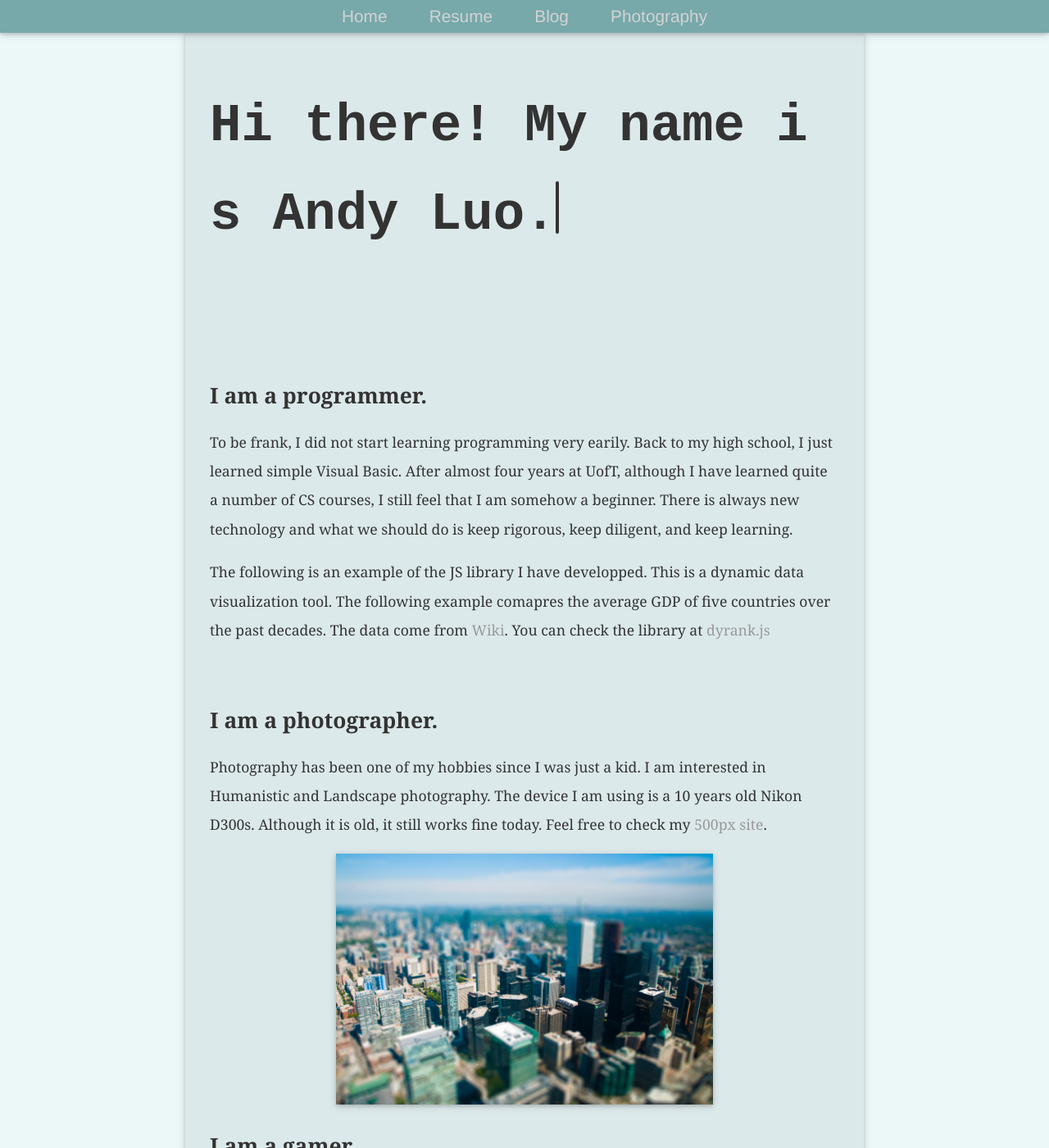
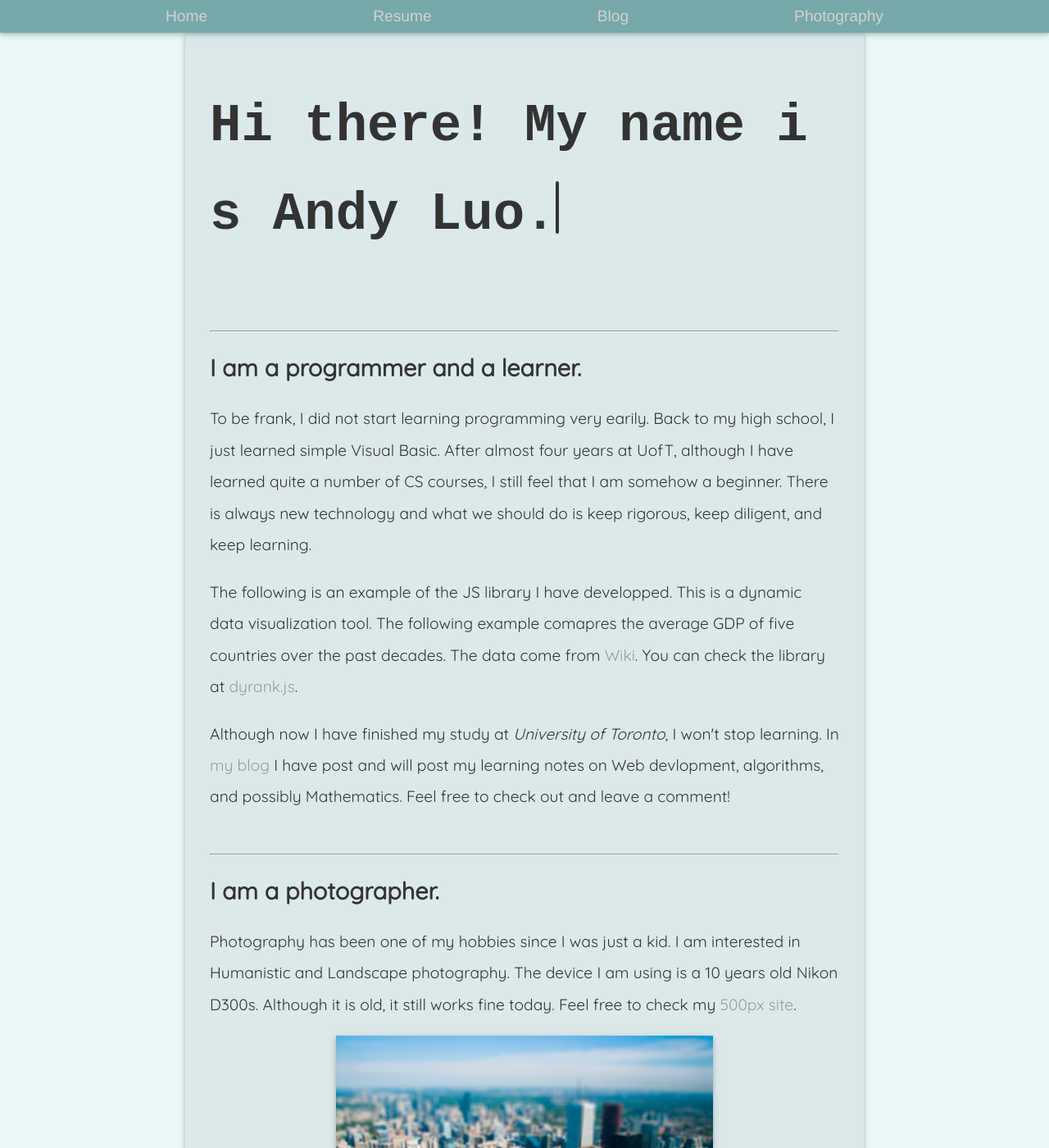
Before and after one commit to Andy8647/Andy8647.github.io, a Jekyll site: the page built from index.html, in a window 1280 px wide and 1400 px high. Shown: the whole window at 82% size. Built offline with Jekyll 4.4.1, drawn with Linux system fonts in a browser that asks for light colours; comment, search, counter and statistics services are not loaded; some of the changed text lies outside the part shown.

Commit message:
content added

```diff
--- a/_layouts/default.html
+++ b/_layouts/default.html
@@ -2,6 +2,8 @@
 <html>
   <head>
     <title>{{ page.title }}</title>
+    <!-- Google font: quicksand -->
+    <link href='https://fonts.googleapis.com/css?family=Quicksand' rel='stylesheet'>
     <!-- link to main stylesheet -->
     <link rel="stylesheet" type="text/css" href="/css/styles.css" />
     <link rel="shortcut icon" type="image/png" href="/favicon.ico" />
--- a/css/styles.css
+++ b/css/styles.css
@@ -1,6 +1,7 @@
 body {
   background-color: #ebf8f7;
   margin: 0%;
+  font-family: 'Quicksand';
 }
 
 .navibar {
@@ -10,18 +11,18 @@
   background-color: rgb(119, 168, 170);
   display: flex;
   line-height: 250%;
-  justify-content: center;
+  justify-content: space-evenly;
   box-shadow: rgb(0 0 0 / 15%) 0px 2px 4px 0px,
     rgb(0 0 0 / 15%) 0px 2px 10px 0px;
 }
 
 .navA {
   font-family: Helvetica;
-  font-size: 130%;
+  font-size: 120%;
   text-decoration: none;
   color: lightgrey;
-  margin-left: 2%;
-  margin-right: 2%;
+  /* margin-left: 2%;
+  margin-right: 2%; */
 }
 
 .narrowContainer {
@@ -29,8 +30,7 @@
   margin-left: auto;
   margin-right: auto;
   color: #333333;
-  font-family: Georgia;
-  font-size: 110%;
+  font-size: 120%;
   line-height: 200%;
   padding: 30px;
   background-color: #dce9eb;
@@ -52,7 +52,6 @@
 footer {
   border-top: 1px solid #d5d5d5;
   font-size: 100%;
-  font-family: monospace;
   color: #333333;
   margin-top: 5%;
   margin-bottom: 1%;
@@ -181,12 +180,10 @@
 }
 
 .postList a span {
-  font-family: "Courier New", Courier, monospace;
   font-size: 80%;
 }
 
 .postList a strong {
-  font-family: Georgia;
   color: #333333;
   font-size: 120%;
 }
--- a/cv/index.html
+++ b/cv/index.html
@@ -27,11 +27,11 @@
     interpersonal and communication skills.
   </li>
   <li>
-    Proficient in programming languages including JavaScript, HTML5, CSS3,
+    Proficient in programming languages including JavaScript, HTML&CSS,
     Python, C, Java, Git, R, LaTeX, Markdown, SQL.
   </li>
   <li>
-    Strong understanding of JS frameworks with React, MaterialUI. Familiar with NodeJS, npm, and jQuery.
+    Strong understanding of JS frameworks with React, MaterialUI. Familiar with NodeJS, npm, Ajax, and jQuery.
   </li>
 </ul>
 
--- a/index.html
+++ b/index.html
@@ -6,8 +6,8 @@
 <div class="blurb">
   <h1 id="typeEffect">Hi there! My name is Andy Luo.</h1>
   <br />
-  <br />
-  <h2>I am a programmer.</h2>
+  <hr />
+  <h2>I am a programmer and a learner.</h2>
   <p>
     To be frank, I did not start learning programming very earily. Back to my
     high school, I just learned simple Visual Basic. After almost four years at
@@ -24,10 +24,17 @@
       target="_blank"
       >Wiki</a
     >. You can check the library at
-    <a href="https://dynrank.herokuapp.com/" target="_blank">dyrank.js</a>
+    <a href="https://dynrank.herokuapp.com/" target="_blank">dyrank.js</a>.
   </p>
   <div id="Ex1"></div>
+  <p>
+    Although now I have finished my study at <i>University of Toronto</i>, I
+    won't stop learning. In <a href="https://andy8647.com/blog/">my blog</a> I
+    have post and will post my learning notes on Web devlopment, algorithms, and
+    possibly Mathematics. Feel free to check out and leave a comment!
+  </p>
   <br />
+  <hr />
   <h2>I am a photographer.</h2>
   <p>
     Photography has been one of my hobbies since I was just a kid. I am
@@ -46,12 +53,19 @@
       width="60%"
     />
   </div>
-
+  <br />
+  <hr />
   <h2>I am a gamer.</h2>
   <p>
     Although video game is a young baby comparing to other form of art like
     literature, I still firmly believe that video game is The Ninth Art. My
-    favourite video game is <i>Red Dead Redemption 2</i>.
+    favourite video games are <i>Red Dead Redemption 2</i>,
+    <i>Super Smash Bros</i>, and <i>The Legend of Zelda: Breath of the Wild</i>.
+    These games provided me with a fantastic way of experiencing a story or meet all my favourite characters together. This
+    kind of experience is so unique that other form of arts like novel or movie
+    could never provide. By this I do not mean that books or movies are worse
+    than games. I also enjoy reading books and watching movies. The form of arts
+    should be diverse and just like a old saying in Chinese: <i>There is no best writer, nor is there second best fighter (文无第一， 武无第二).</i>
   </p>
   <div style="text-align: center">
     <img
@@ -61,13 +75,45 @@
       width="60%"
     />
   </div>
+  <div style="text-align: center">
+    <img
+      src="./assets/image/superSmash.jpg"
+      alt="Super Smash Bros"
+      class="pic"
+      width="60%"
+    />
+  </div>
+  <div style="text-align: center">
+    <img
+      src="./assets/image/botw.jpg"
+      alt="Zelda, botw"
+      class="pic"
+      width="60%"
+    />
+  </div>
   <br />
+  <hr />
   <h2>One More Thing....</h2>
   <h3>My Cat: Maqiu</h3>
   <div style="text-align: center; display: block">
-    <img src="./assets/image/maqiu_xiong.jpg" alt="Maqiu" class="pic" width="30%" />
-    <img src="./assets/image/maqiu_xiao.jpg" alt="Maqiu" class="pic" width="30%" />
-    <img src="./assets/image/maqiu_daizi.jpg" alt="Maqiu" class="pic" width="30%" />
+    <img
+      src="./assets/image/maqiu_xiong.jpg"
+      alt="Maqiu"
+      class="pic"
+      width="30%"
+    />
+    <img
+      src="./assets/image/maqiu_xiao.jpg"
+      alt="Maqiu"
+      class="pic"
+      width="30%"
+    />
+    <img
+      src="./assets/image/maqiu_daizi.jpg"
+      alt="Maqiu"
+      class="pic"
+      width="30%"
+    />
   </div>
 </div>
 <!-- /.blurb -->
```
Also changed, not shown: assets/image/botw.jpg (added), assets/image/superSmash.jpg (added).
